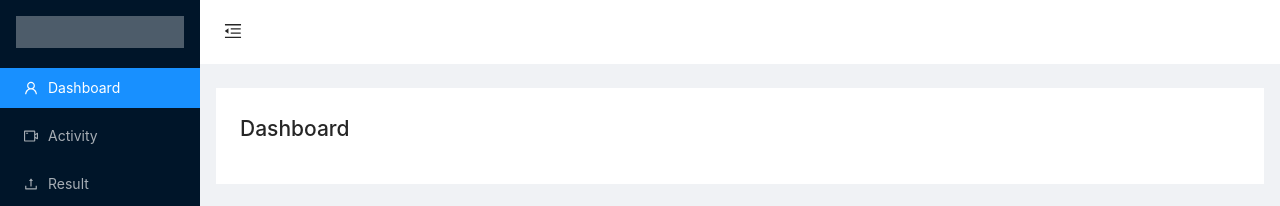
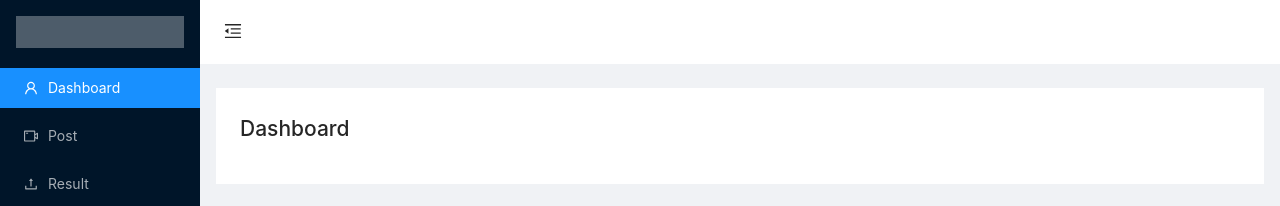
Before and after one commit to guigabytez/My-First-App, a React (Create React App) app: page / in a window 1280 px wide. Shown: the top 206 px of the page. Built offline with nearby package versions, Linux system fonts and the light colour scheme.

Commit message:
changes on Sidebar Navigation

```diff
--- a/src/components/navigation/Sidebar.js
+++ b/src/components/navigation/Sidebar.js
@@ -26,9 +26,9 @@ const Sidebar = (props) => {
                     <Link to="/" />
                 </Menu.Item>
 
-                <Menu.Item key="/activity" icon={<VideoCameraOutlined />}>
-                    Activity
-                    <Link to="/activity" />
+                <Menu.Item key="/post" icon={<VideoCameraOutlined />}>
+                    Post
+                    <Link to="/post" />
                 </Menu.Item>
 
                 <Menu.Item key="/result" icon={<UploadOutlined />}>
```
